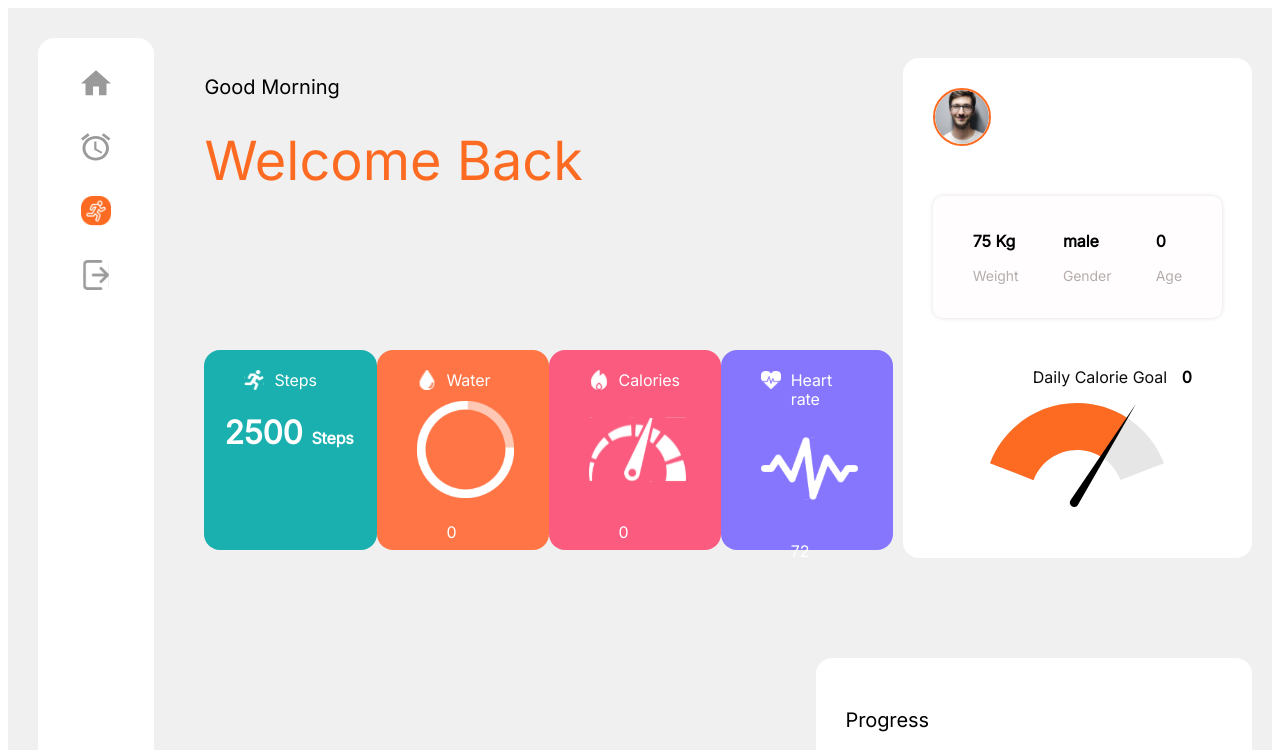
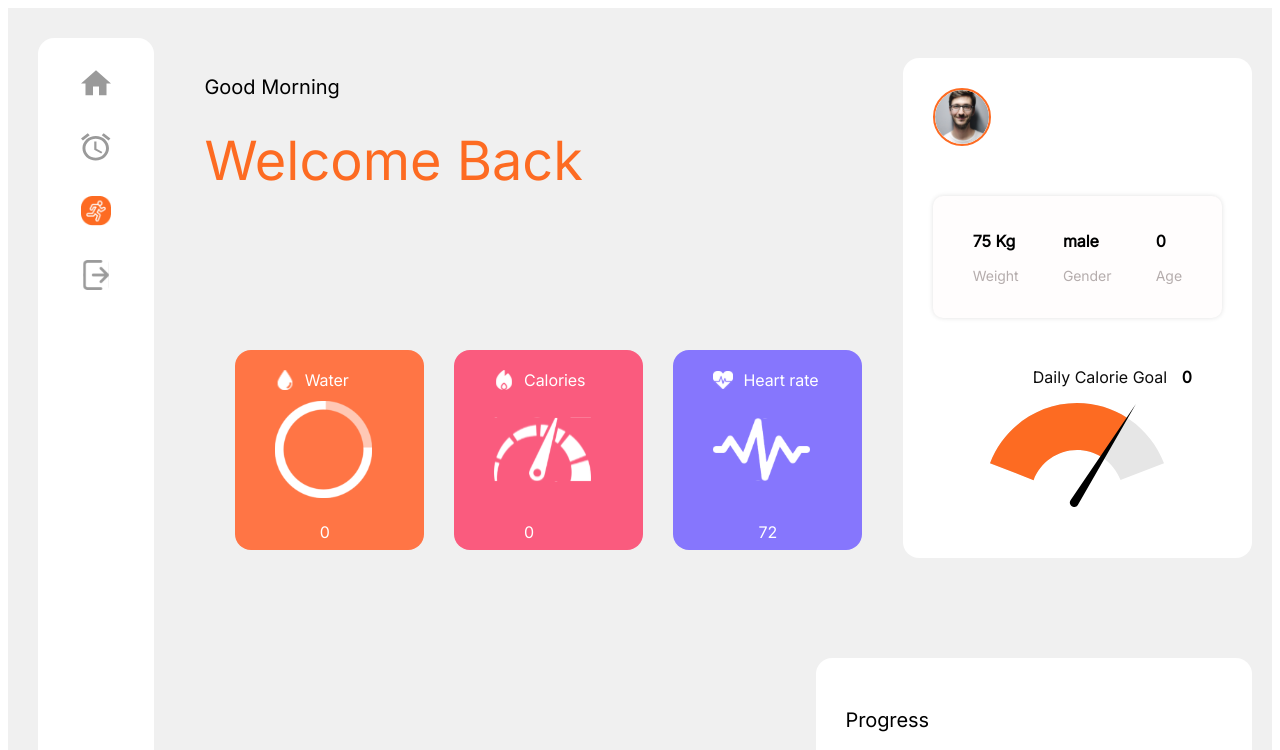
Before and after one commit to sid10on10/burntracker-fe, a Next.js app: page /dashboard in a window 1280 px wide. Shown: the top 750 px of the page. Built offline with nearby package versions, Linux system fonts and the light colour scheme; no server answers.

Commit message:
final commit

```diff
--- a/pages/dashboard/index.js
+++ b/pages/dashboard/index.js
@@ -38,6 +38,7 @@ export default function Profile(){
                     setGender(response.data.data.profile.gender)
                     setDailyCalorie(response.data.data.profile.dailycalorie)
                     setDailywater(response.data.data.profile.dailywater)
+                    setCalorieused(response.data.data.profile.dailycalorieused)
                 }
             }
         } catch (error) {
@@ -59,20 +60,20 @@ export default function Profile(){
                         </Box>
                         <Box>
                             <Box sx={{ display: 'flex', justifyContent:'space-evenly', flexDirection: 'row', paddingRight: '10px', marginTop: '180px' }}>
-                                <Box sx={{ background: '#1AB0AF', borderRadius: '16px', width: '189px', height: '200px' }}>
+                                {/* <Box sx={{ background: '#1AB0AF', borderRadius: '16px', width: '189px', height: '200px' }}>
                                     <Box sx={{ display: 'flex', px: '40px' }}>
                                         <Image src="/dashboard/running.svg" width="20" height="20" style={{ position: 'relative', top: '20px' }}/>
                                         <p className={styles.card_text}>Steps</p>
                                     </Box>
                                     <p className={styles.steps_text}>2500 <small style={{ fontSize: '16px' }}>Steps</small></p>
-                                </Box>
+                                </Box> */}
                                 <Box sx={{ background: '#FF7545', borderRadius: '16px', width: '189px', height: '200px' }}>
                                     <Box sx={{ display: 'flex', px: '40px' }}>
                                         <Image src="/dashboard/water.svg" width="20" height="20" style={{ position: 'relative', top: '20px' }}/>
                                         <p className={styles.card_text}>Water</p>
                                     </Box>
                                     <Image src="/dashboard/circle1.svg" width="97" height="97" style={{ marginLeft: '40px' }}/>
-                                    <p className={styles.card_text} style={{ position: 'relative', left: '60px' }}>{dailywater}</p>
+                                    <p className={styles.card_text} style={{ position: 'relative', left: '75px' }}>{dailywater}</p>
                                 </Box>
                                 <Box sx={{ background: '#FA5B7E', borderRadius: '16px', width: '189px', height: '200px' }}>
                                     <Box sx={{ display: 'flex', px: '40px' }}>
@@ -88,7 +89,7 @@ export default function Profile(){
                                         <p className={styles.card_text}>Heart rate</p>
                                     </Box>
                                     <Image src="/dashboard/heart-rate.svg" width="97" height="97" style={{ marginLeft: '40px' }}/>
-                                    <p className={styles.card_text} style={{ position: 'relative', left: '60px' }}>72</p>
+                                    <p className={styles.card_text} style={{ position: 'relative', left: '75px' }}>72</p>
                                 </Box>
                             </Box>
                         </Box>
--- a/pages/exercise/add/index.js
+++ b/pages/exercise/add/index.js
@@ -108,7 +108,9 @@ export default function Add(){
                 setError(true)
                 setErrortype('success')
                 setMessage(response.data.message)
-                router.push('/exercise/add')
+                setTimeout(()=>{
+                    router.reload()
+                }, 2000)
 
             }
         } catch (error) {
```
